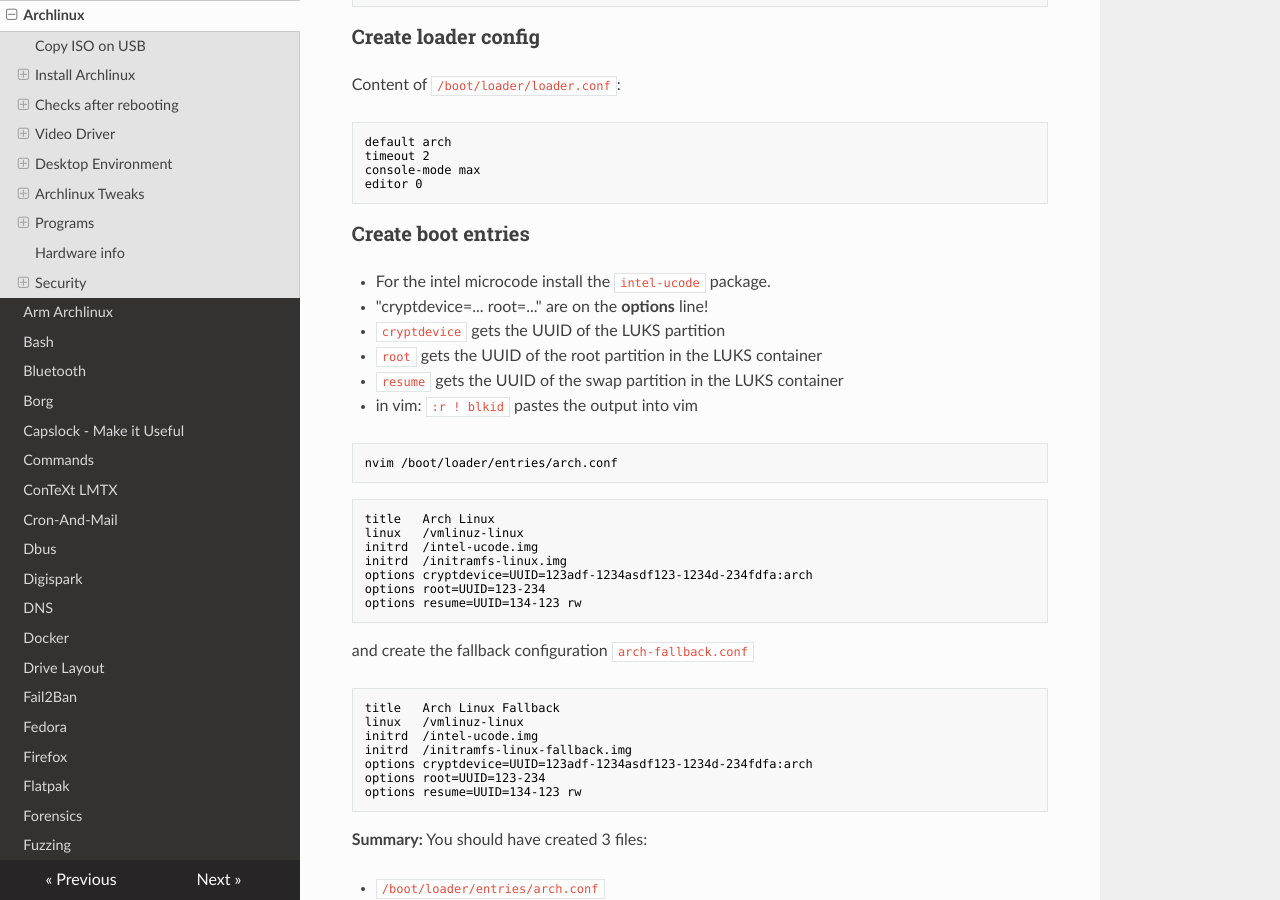
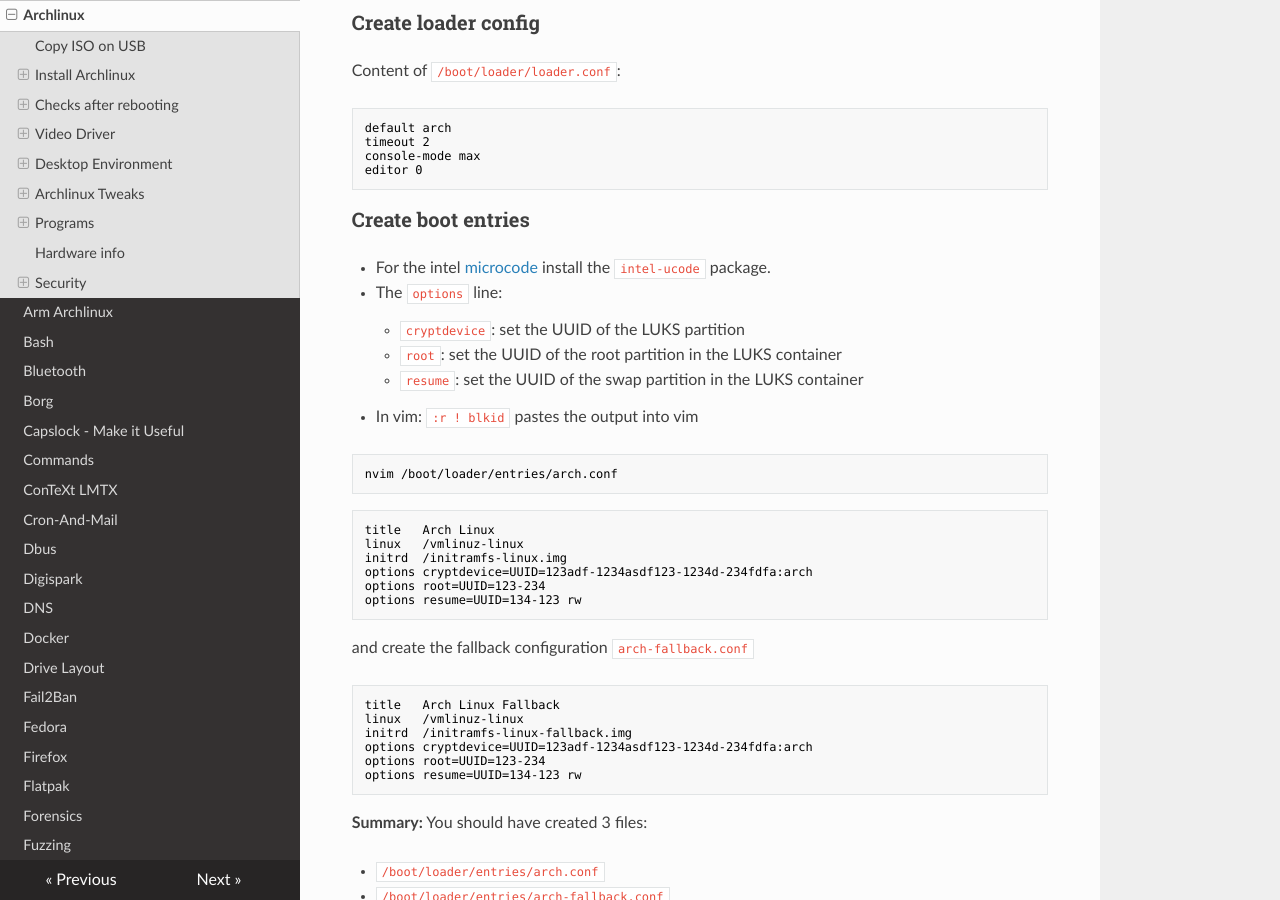
Before and after one commit to Maaxxs/wiki, an MkDocs documentation site: the page built from docs/archlinux.md, in a window 1280 px wide and 900 px high, scrolled down 6655 px. Built offline with MkDocs 1.6.1, drawn with Linux system fonts in a browser that asks for light colours; nearby versions of some CDN libraries; some of the changed text lies outside the part shown.

Commit message:
Remove intel microcode ramdisk from boot configuration
The `microcode` hook in mkinitcpio takes care of prepending the image
before the actual initramfs. Just install the `intel-ucode` package.

````diff
--- a/docs/archlinux.md
+++ b/docs/archlinux.md
@@ -383,12 +382,12 @@ editor 0
 
 ### Create boot entries
 
-- For the intel microcode install the `intel-ucode` package.
-- "cryptdevice=... root=..." are on the **options** line!
-  - `cryptdevice` gets the UUID of the LUKS partition
-  - `root` gets the UUID of the root partition in the LUKS container
-  - `resume` gets the UUID of the swap partition in the LUKS container
-- in vim: `:r ! blkid` pastes the output into vim
+* For the intel [microcode](https://wiki.archlinux.org/title/Microcode) install the `intel-ucode` package.
+* The `options` line:
+    * `cryptdevice`: set the UUID of the LUKS partition
+    * `root`: set the UUID of the root partition in the LUKS container
+    * `resume`: set the UUID of the swap partition in the LUKS container
+* In vim: `:r ! blkid` pastes the output into vim
 
 ```sh
 nvim /boot/loader/entries/arch.conf
@@ -397,7 +396,6 @@ nvim /boot/loader/entries/arch.conf
 ```conf
 title   Arch Linux
 linux   /vmlinuz-linux
-initrd  /intel-ucode.img
 initrd  /initramfs-linux.img
 options cryptdevice=UUID=123adf-1234asdf123-1234d-234fdfa:arch
 options root=UUID=123-234
@@ -409,7 +407,6 @@ and create the fallback configuration `arch-fallback.conf`
 ```conf
 title   Arch Linux Fallback
 linux   /vmlinuz-linux
-initrd  /intel-ucode.img
 initrd  /initramfs-linux-fallback.img
 options cryptdevice=UUID=123adf-1234asdf123-1234d-234fdfa:arch
 options root=UUID=123-234
````
Also changed, not shown: other parts of docs/archlinux.md (+7 -8 lines).
